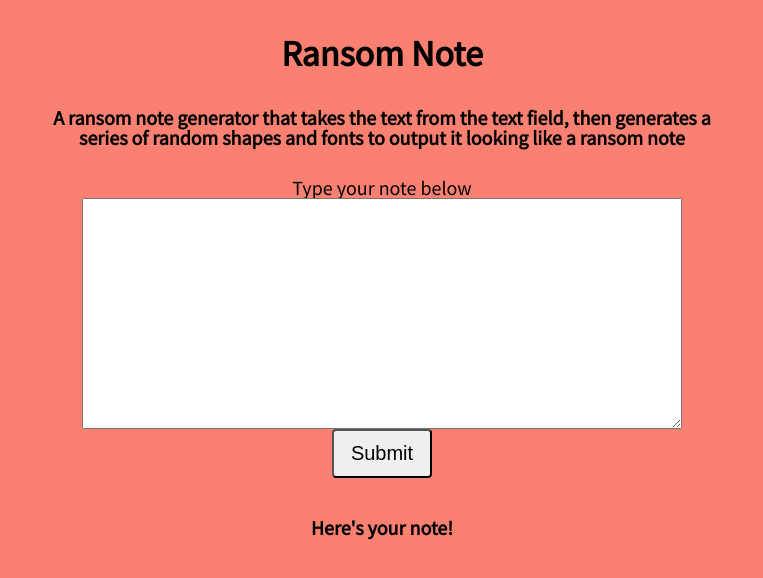
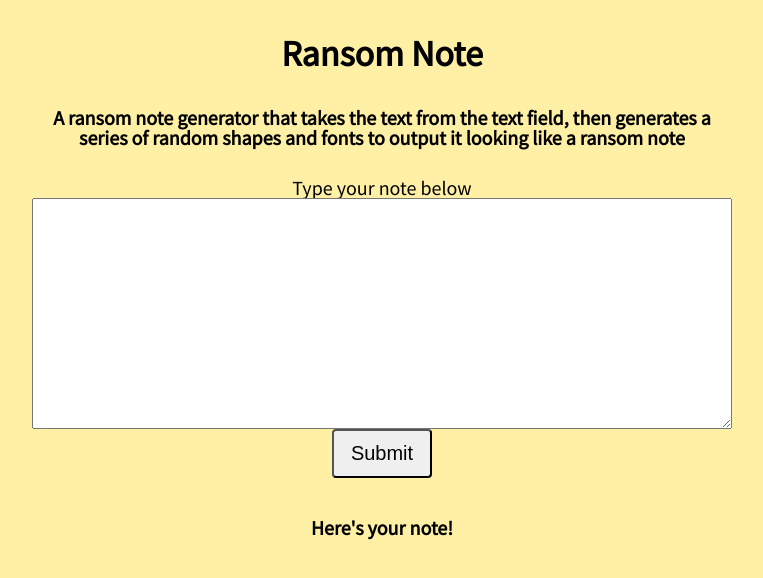
Before and after one commit to AshDavies247/ransom-note, a plain HTML site: page index.html in a window 1280 px wide. Shown: the whole page, without its empty margins (258-1021 px from the left). Drawn offline with Linux system fonts and the light colour scheme.

Commit message:
style change

```diff
--- a/index.html
+++ b/index.html
@@ -11,11 +11,13 @@
 </head>
 
 <body>
-    <section class="intro">
+    <div class="site__wrapper">
+        <header class="intro">
             <h1 class="alpha">Ransom Note</h1>
-        <h2 class="beta">A ransom note generator that takes the text from the text field, then generates a series of
+            <h2 class="beta">A ransom note generator that takes the text from the text field, then generates a series
+                of
                 random shapes and fonts to output it looking like a ransom note</h2>
-    </section>
+        </header>
 
         <main>
             <section class="input">
@@ -33,6 +35,7 @@
         </main>
 
         <script src="js/main.js"></script>
+    </div>
 </body>
 
 </html>
--- a/scss/_globals.scss
+++ b/scss/_globals.scss
@@ -6,6 +6,5 @@ body {
     @include font-size($fzBase);
     box-sizing: border-box;
     font-family: $fontfamily;
-    background-color: salmon;
-    text-align: center;
+    background-color: #fff0a5;
 }
--- a/scss/main.scss
+++ b/scss/main.scss
@@ -4,8 +4,10 @@
 @import '_globals';
 @import '_placeholders';
 
-.intro {
+.site__wrapper {
+    text-align: center;
     max-width: em(700);
+    padding: 0 10px;
     margin: 0 auto;
 }
 
@@ -23,8 +25,7 @@
     display: flex;
     flex-flow: column nowrap;
     justify-content: space-between;
-    max-width: em(600);
-    margin: 0 auto em(40);
+    margin-bottom: em(40);
     height: em(300);
 
     &__button {
@@ -39,7 +40,7 @@
 .output {
 
     &__letter {
-        display: inline;
+        display: inline-block;
         margin: 0 em(5);
     }
 }
```
Also changed, not shown: css/main.css, 1 other file. Lines whose indentation alone changed are shown as unchanged.
